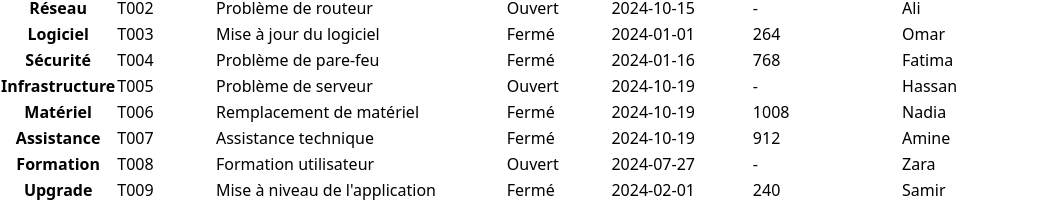
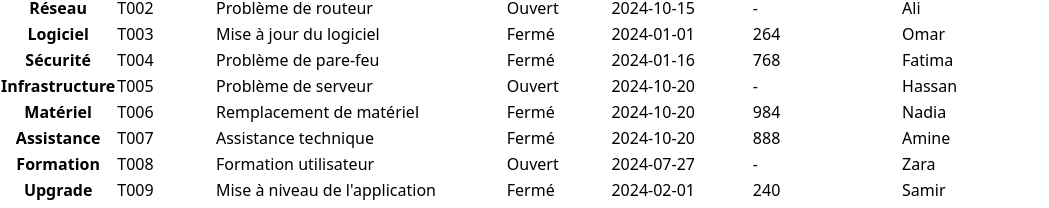
Before and after one commit to Abde-Ouaaddi29/omnipilote-statistics-tasks, a React (Vite) app: page / in a window 1280 px wide. Shown: the part 641-849 px from the top of the page, without its empty margins (0-1049 px from the left). Built offline with nearby package versions, Linux system fonts and the light colour scheme.

Commit message:
finish the table 3

```diff
--- a/src/API/data.js
+++ b/src/API/data.js
@@ -89,7 +89,7 @@ export const tickets = [
     numeroSerie: "SN005",
     designation: "Problème de serveur",
     clientId: "10", // Reference to the client with id 10 (abdel)
-    dateOuverture: "2024-10-19",
+    dateOuverture: "2024-10-20",
     SLA: 5,
     dureeAppel: 90,
     dateAffectation: "2024-12-19",
@@ -107,7 +107,7 @@ export const tickets = [
     numeroSerie: "SN006",
     designation: "Remplacement de matériel",
     clientId: "19",
-    dateOuverture: "2024-10-19",
+    dateOuverture: "2024-10-20",
     SLA: 3,
     dureeAppel: 50,
     dateAffectation: "2023-11-23",
@@ -125,7 +125,7 @@ export const tickets = [
     numeroSerie: "SN007",
     designation: "Assistance technique",
     clientId: "3", // Reference to the client with id 3 (jhone week)
-    dateOuverture: "2024-10-19",
+    dateOuverture: "2024-10-20",
     SLA: 1,
     dureeAppel: 30,
     dateAffectation: "2023-01-25",
@@ -179,7 +179,7 @@ export const tickets = [
     numeroSerie: "SN010",
     designation: "Installation de nouveaux équipements",
     clientId: "77", // Reference to the client with id 77 (morad)
-    dateOuverture: "2024-10-19",
+    dateOuverture: "2024-10-20",
     SLA: 2,
     dureeAppel: 100,
     dateAffectation: "2024-10-29",
--- a/src/Service Apres-Vente/produits/tables.jsx
+++ b/src/Service Apres-Vente/produits/tables.jsx
@@ -16,6 +16,7 @@ export default function Tables() {
     const overtTickets = tickets.filter(
       (item) => item.statut === "Ouvert" && item.dateOuverture === today
     );
+
     console.log(overtTickets);
 
     const clientsWithovertTickets = clients.filter((client) =>
@@ -24,7 +25,7 @@ export default function Tables() {
 
     return (
       <>
-        <div className="p-2 bg-blue-200 text-sm">
+        <div className="p-2 bg-blue-200 text-sm hover:border border-blue-400 transition-all duration-700">
           <div className="flex justify-between">
             <div className="font-bold">
               Nombre de tickets ouverts par client
@@ -32,7 +33,7 @@ export default function Tables() {
             <div className="bg-blue-400 px-2 py-1 rounded">Aujourd’hui</div>
           </div>
           <div className="mt-4">
-            {clientsWithovertTickets.map((client) => {
+            {overtTickets.length > 0 ? clientsWithovertTickets.map((client) => {
               const ticketCount = overtTickets.filter(
                 (ticket) => ticket.clientId === client.id
               ).length;
@@ -46,7 +47,11 @@ export default function Tables() {
                   <div className="px-4">{ticketCount}</div>
                 </div>
               );
-            })}
+            }) :
+             <div className="text-center text-gray-600 mt-10">
+               Aucun ticket aujourd'hui.
+             </div>
+            }
           </div>
         </div>
       </>
@@ -66,7 +71,7 @@ export default function Tables() {
 
     return (
       <>
-        <div className="p-2 bg-blue-200 text-sm">
+        <div className="p-2 bg-blue-200 text-sm hover:border border-blue-400 transition-all duration-700">
           <div className="flex justify-between">
             <div className="font-bold">Nombre de tickets Fermés par client</div>
             <div className="bg-blue-400 px-2 py-1 rounded">cette annee</div>
@@ -98,19 +103,25 @@ export default function Tables() {
       const totalTickets = tickets.filter((item) => item.clientId === e);
       console.log(totalTickets);
 
-      const totalDuration = totalTickets.reduce((e, ticket) => e + ticket.dureeTicket,0);
+      const totalDuration = totalTickets.reduce(
+        (e, ticket) => e + ticket.dureeTicket,
+        0
+      );
       const averageDuration = totalDuration / totalTickets.length;
       console.log(averageDuration);
 
-      if(averageDuration == 0) {
-        return <> {"-"} </>
+      if (averageDuration == 0) {
+        return <> {"-"} </>;
       }
 
-      return `${Math.floor(averageDuration)}h ${Math.round((averageDuration % 1) * 60)}m`};
+      return `${Math.floor(averageDuration)}h ${Math.round(
+        (averageDuration % 1) * 60
+      )}m`;
+    };
 
     return (
       <>
-        <div className="p-2 bg-blue-200 text-sm">
+        <div className="p-2 bg-blue-200 text-sm hover:border border-blue-400 transition-all duration-700">
           <div className="flex justify-between">
             <div className="font-bold">
               Durée moyenne d’interventions par client
@@ -125,7 +136,7 @@ export default function Tables() {
                     <div className="px-4">{item.name}</div>
                     <div className="px-4">
                       {/* {tickets.filter(ticket => )} */}
-                      {HandleClient(item.id) || "v"}
+                      {HandleClient(item.id)}
                     </div>
                   </div>
                 </>
--- a/src/Service Apres-Vente/tickets/statistics.jsx
+++ b/src/Service Apres-Vente/tickets/statistics.jsx
@@ -47,7 +47,7 @@ export default function Statistics() {
             </div>
           </div>
         ) : (
-          <div className="flex justify-center items-center text-red-500">
+          <div className="flex justify-center items-center pb-4 text-red-500">
             <span>Aucun ticket disponible pour faire des statistiques</span>
             <MdErrorOutline className="ml-3" />
           </div>
```
